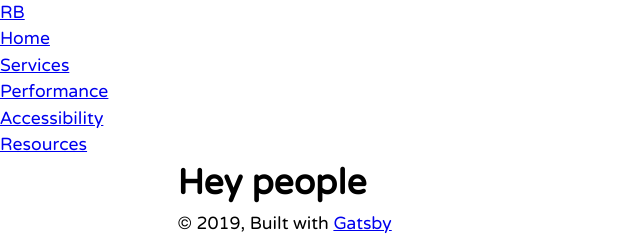
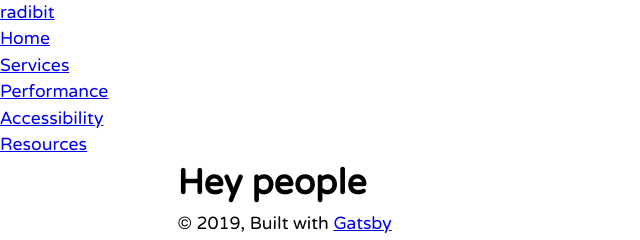
Before and after one commit to radibit/radibit.com, a Gatsby site: page / in a window 1280 px wide. Shown: the full height of the page, 0-640 px from the left. Built offline with nearby package versions, Linux system fonts and the light colour scheme; Gatsby itself is replaced by a stand-in of ours; a web font is replaced by a local one.

Commit message:
⬆️ update dependencies

```diff
--- a/gatsby-config.js
+++ b/gatsby-config.js
@@ -1,8 +1,8 @@
-const autoprefixer = require('autoprefixer');
+const autoprefixer = require('autoprefixer')
 
 module.exports = {
   siteMetadata: {
-    title: `RadiBit`,
+    title: `radibit`,
     description: `Web performance engineering and digital accessibility consultancy.`,
     author: `@radibit`,
   },
@@ -22,7 +22,7 @@ module.exports = {
       options: {
         postCssPlugins: [
           autoprefixer({
-            browsers: ['> 5%']
+            browsers: ['> 5%'],
           }),
         ],
         precision: 8,
@@ -31,8 +31,8 @@ module.exports = {
     {
       resolve: `gatsby-plugin-manifest`,
       options: {
-        name: `RadiBit`,
-        short_name: `RadiBit`,
+        name: `radibit`,
+        short_name: `radibit`,
         start_url: `/`,
         background_color: `#663399`,
         theme_color: `#663399`,
--- a/package.json
+++ b/package.json
@@ -16,14 +16,14 @@
   },
   "dependencies": {
     "autoprefixer": "^9.4.5",
-    "gatsby": "^2.0.76",
+    "gatsby": "^2.5.5",
     "gatsby-image": "^2.0.20",
     "gatsby-plugin-manifest": "^2.0.9",
     "gatsby-plugin-offline": "^2.0.16",
     "gatsby-plugin-postcss": "^2.0.2",
     "gatsby-plugin-react-helmet": "^3.0.2",
-    "gatsby-plugin-sharp": "^2.0.14",
-    "gatsby-source-filesystem": "^2.0.8",
+    "gatsby-plugin-sharp": "^2.0.37",
+    "gatsby-source-filesystem": "^2.0.36",
     "gatsby-transformer-sharp": "^2.1.8",
     "prop-types": "^15.6.2",
     "react": "^16.6.3",
--- a/src/components/layout.js
+++ b/src/components/layout.js
@@ -18,7 +18,7 @@ const Layout = ({ children }) => (
     `}
     render={data => (
       <>
-        <Header siteTitle={'RB'} />
+        <Header siteTitle={'radibit'} />
         <div
           style={{
             margin: `0 auto`,
```
Also changed, not shown: 1 other file.
